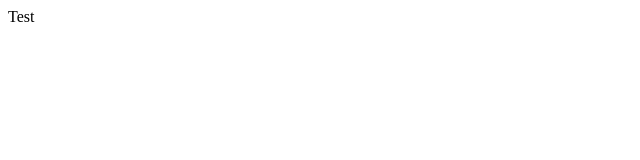
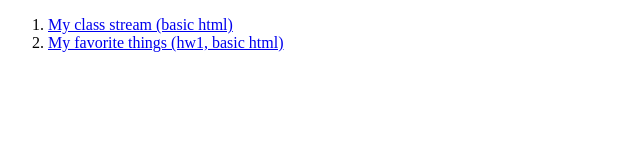
Before and after one commit to katelewellen/WebDesign-Fall2023, a plain HTML site: page index.html in a window 1280 px wide. Shown: the whole page, without its empty margins (0-640 px from the left). Drawn offline with Linux system fonts and the light colour scheme.

Commit message:
"Adding a list of webpages

```diff
--- a/index.html
+++ b/index.html
@@ -1,6 +1,9 @@
 <!DOCTYPE html>
 <html>
     <body>
-        Test
+        <ol>
+            <li><a href="my_class_stream/">My class stream (basic html)</a></li>
+            <li><a href="favorite_things/">My favorite things (hw1, basic html)</a></li>
+        </ol>
     </body>
 </html>
```
